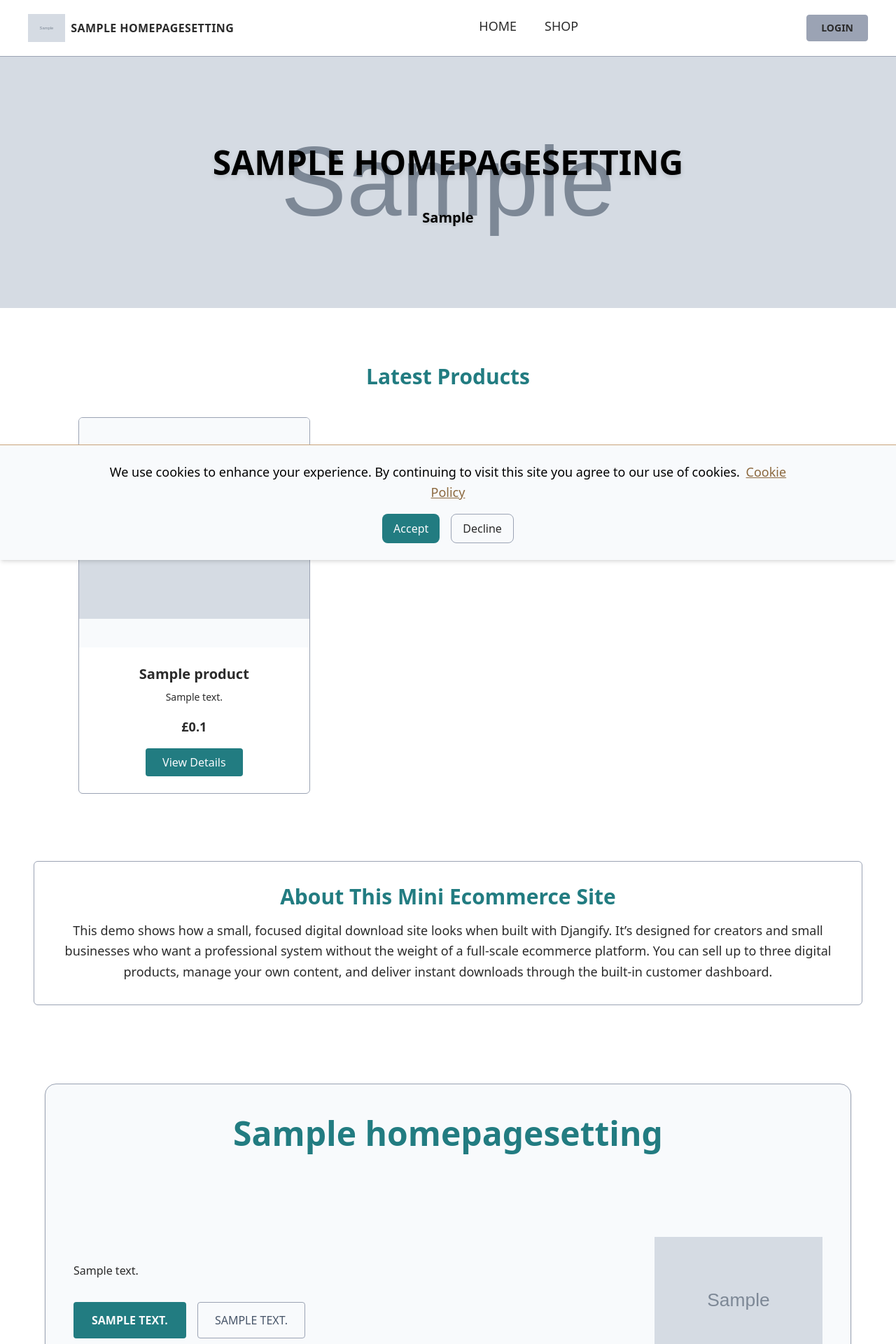
After one commit to djangify/djangify-site, a Django app: page /ecommerce-demo/ in a window 1280 px wide. The commit adds this page. Shown: the top 1920 px of the page at 70% size. Run offline with Django 4.2, Linux system fonts and the light colour scheme; tables that the repository leaves empty hold one stand-in row (values such as "Sample post"); grey boxes marked "Sample" are stand-in pictures; style sheets or scripts are compiled from the project's sources; some libraries are stand-ins or nearby versions.

Commit message:
Add demo page for 3 product site

```diff
--- /dev/null
+++ b/core/templates/core/mini-home.html
@@ -0,0 +1,94 @@
+{% extends "base.html" %}
+{% load static %}
+
+{% block title %}Mini Ecommerce Site — Example | Djangify{% endblock %}
+
+{% block content %}
+
+<!-- HERO -->
+<header>
+  {% include "core/hero.html" %}
+</header>
+
+<main class="text-[color:var(--color-font-main)] mt-8">
+
+  <!-- LATEST PRODUCTS -->
+  <section id="latest-products" class="py-12 px-6 md:px-12 max-w-6xl mx-auto">
+    <h2 class="text-3xl font-bold text-center mb-10 text-[color:var(--color-brand-primary)]">
+      Latest Products
+    </h2>
+
+    <div class="grid grid-cols-1 sm:grid-cols-2 lg:grid-cols-3 gap-8">
+      {% for product in products %}
+      <article class="border border-[color:var(--color-brand-accent)] rounded-md overflow-hidden hover:shadow-md transition">
+        <a href="{{ product.get_absolute_url }}" class="block">
+          <figure class="aspect-[1/1] flex items-center justify-center bg-[color:var(--color-brand-light)]">
+            {% if product.get_image_url %}
+              <img src="{{ product.get_image_url }}"
+                   alt="Image of {{ product.title }}"
+                   class="object-contain w-full h-full"
+                   width="350" height="350" loading="lazy">
+            {% else %}
+              <img src="{% static 'images/djangify-logo.png' %}"
+                   alt="Default image for {{ product.title }}"
+                   class="object-contain w-full h-full"
+                   width="350" height="350" loading="lazy">
+            {% endif %}
+          </figure>
+        </a>
+        <div class="p-6 text-center">
+          <h3 class="text-xl font-semibold mb-2">{{ product.title }}</h3>
+          <p class="text-sm mb-4">
+            {% if product.section_description %}
+              {{ product.section_description|striptags|truncatechars:120 }}
+            {% elif product.description %}
+              {{ product.description|striptags|truncatechars:120 }}
+            {% else %}
+              <span class="text-gray-500 italic">No description available.</span>
+            {% endif %}
+          </p>
+          <p class="font-semibold mb-4">
+            £{{ product.current_price }}
+          </p>
+          <a href="{{ product.get_absolute_url }}"
+             class="inline-block bg-[color:var(--color-brand-primary)] text-[color:var(--color-brand-light)] px-6 py-2 rounded font-medium hover:bg-[color:var(--color-brand-secondary)] transition">
+            View Details
+          </a>
+        </div>
+      </article>
+      {% endfor %}
+    </div>
+  </section>
+
+  <!-- ABOUT BOX (hardcoded full width) -->
+  <section id="about" class="max-w-7xl mx-auto px-6 md:px-12 py-12">
+    <div class="border border-[color:var(--color-brand-accent)] rounded-md p-8 ">
+      <h2 class="text-3xl font-semibold text-center mb-4 text-[color:var(--color-brand-primary)]">
+        About This Mini Ecommerce Site
+      </h2>
+      <p class="prose text-[color:var(--color-font-main)] leading-relaxed text-center">
+        This demo shows how a small, focused digital download site looks when built with Djangify.
+        It’s designed for creators and small businesses who want a professional system
+        without the weight of a full-scale ecommerce platform. You can sell up to three digital products,
+        manage your own content, and deliver instant downloads through the built-in customer dashboard.
+      </p>
+    </div>
+  </section>
+
+  <!-- CTA BOX -->
+  {% include "core/components/download-cta.html" %}
+
+  <!-- CLOSING PARAGRAPH (hardcoded) -->
+  <section id="home-closing" class="max-w-7xl mx-auto px-6 md:px-12 py-12 text-[color:var(--color-font-main)]">
+    <div class="border border-[color:var(--color-brand-accent)] rounded-md p-8 ">
+      <p class="prose text-center text-lg leading-relaxed">
+        This example represents the simplest version of a Djangify-built store that is fast, secure,
+        and ready to use. When you are ready to grow beyond three products,
+        you can upgrade to the 25-product version for even more flexibility,
+        all built on the same reliable foundation.
+      </p>
+    </div>
+  </section>
+
+</main>
+{% endblock %}
--- a/core/urls.py
+++ b/core/urls.py
@@ -1,12 +1,14 @@
 from django.urls import path
 from . import views
 from django.views.generic import TemplateView
+from core import views as core_views
 
 
 app_name = "core"
 
 urlpatterns = [
     path("", views.home, name="home"),
+    path("ecommerce-demo/", core_views.mini_home, name="mini_home"),
     path(
         "digital-marketing-specialist",
         TemplateView.as_view(template_name="core/digital-marketing-specialist.html"),
@@ -15,12 +17,12 @@ urlpatterns = [
     path(
         "create-mini-ecommerce",
         TemplateView.as_view(template_name="core/create-mini-ecommerce.html"),
-        name="mini-ecommerce",
+        name="mini_ecommerce",
     ),
     path(
         "ecommerce-site-builder",
         TemplateView.as_view(template_name="core/ecommerce-site-builder.html"),
-        name="ecommerce-builder",
+        name="ecommerce_builder",
     ),
     path(
         "tech-va/",
--- a/core/views.py
+++ b/core/views.py
@@ -5,16 +5,14 @@ from django.views.decorators.http import require_GET
 from django.contrib import messages
 from django.core.paginator import Paginator
 from django.db.models import Q
+from news.models import Post, Category as BlogCategory
+from shop.models import Product, Category as ProductCategory
+from .forms import SupportForm
 
-# --- Import models ---
-# Blog models (for news section)
-from news.models import Post, Category as BlogCategory
 
-# Shop models (for product listings)
-from shop.models import Product, Category as ProductCategory
-
-# --- Forms ---
-from .forms import SupportForm
+def mini_home(request):
+    products = Product.objects.filter(status="publish").order_by("-created")[:3]
+    return render(request, "core/mini-home.html", {"products": products})
 
 
 def home(request):
```
Also changed, not shown: core/templates/core/components/home-featured.html (+7 -8 lines).
